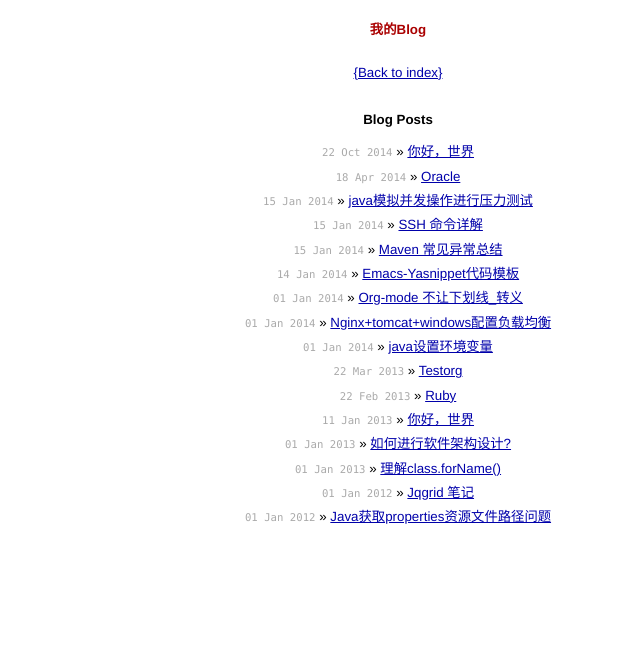
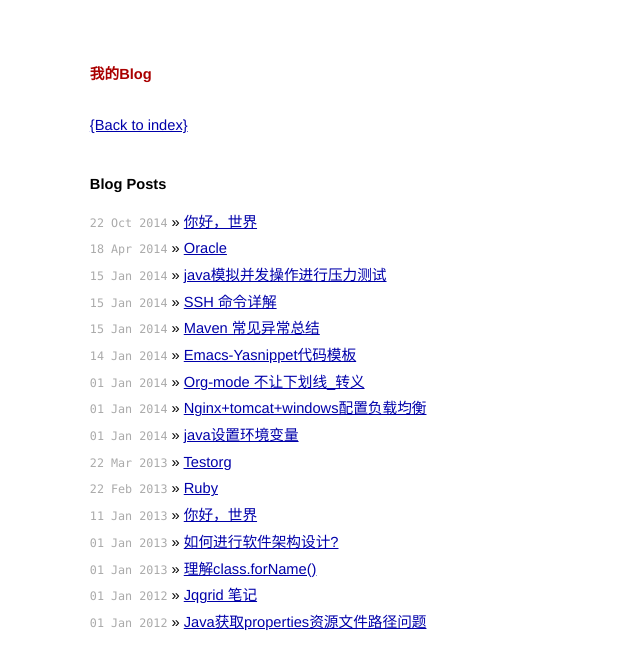
Before and after one commit to geek41/geek41.github.io, a Jekyll site: the page built from blog/index.html, in a window 1280 px wide. Shown: the top 669 px of the page, without its empty margins (242-882 px from the left). Built offline with Jekyll 4.4.1, drawn with Linux system fonts in a browser that asks for light colours; Markdown is read by kramdown in place of the engine named in the settings.

Commit message:
Update blog index.html

```diff
--- a/stylesheets/list.css
+++ b/stylesheets/list.css
@@ -33,7 +33,7 @@
 color: black;
 }
 a:visited {
-color: #a0a;
+color: #00a;
 }
 table {
 font-size: inherit;
@@ -61,7 +61,7 @@
 /* Site
 /*
 /*****************************************************************************/
-.site {
+#content,.site {
 font-size: 110%;
 text-align: justify;
 width: 42em;
```
